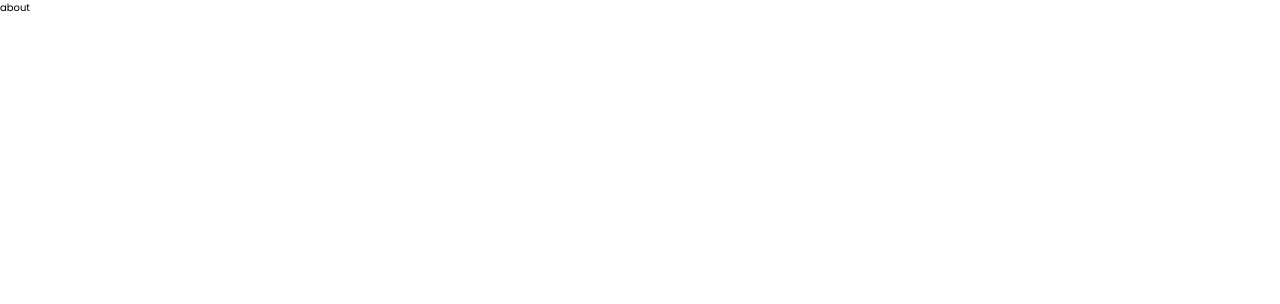
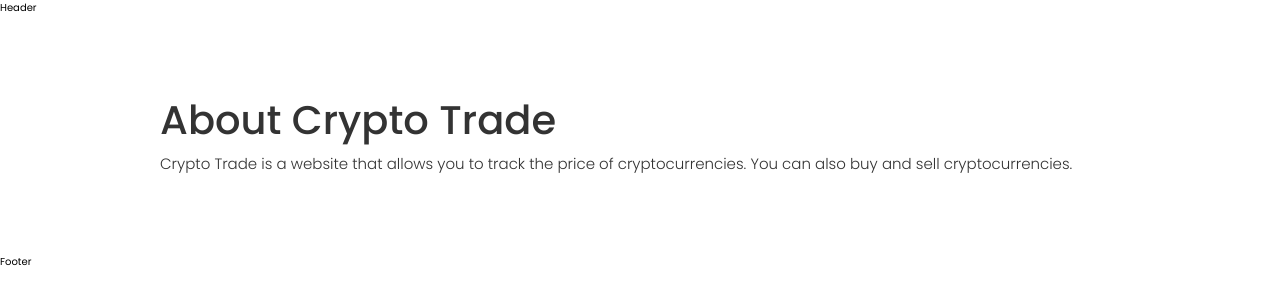
Before and after one commit to SasinduNanayakkara/Crypto-Trade, a Next.js app: page /about in a window 1280 px wide. Shown: the top 304 px of the page. Built offline with nearby package versions, Linux system fonts and the light colour scheme.

Commit message:
Implement about page

```diff
--- a/pages/about.js
+++ b/pages/about.js
@@ -1,9 +1,20 @@
 import React from 'react'
+import Layout from '../components/Layout'
 
 const about = () => {
   return (
-    <div>about</div>
-  )
-}
+    <Layout>
+      <section>
+        <div className="container">
+          <h1>About Crypto Trade</h1>
+          <p>
+            Crypto Trade is a website that allows you to track the price of cryptocurrencies.
+            You can also buy and sell cryptocurrencies.
+          </p>
+        </div>
+      </section>
+    </Layout>
+  );
+};
 
 export default about
```
